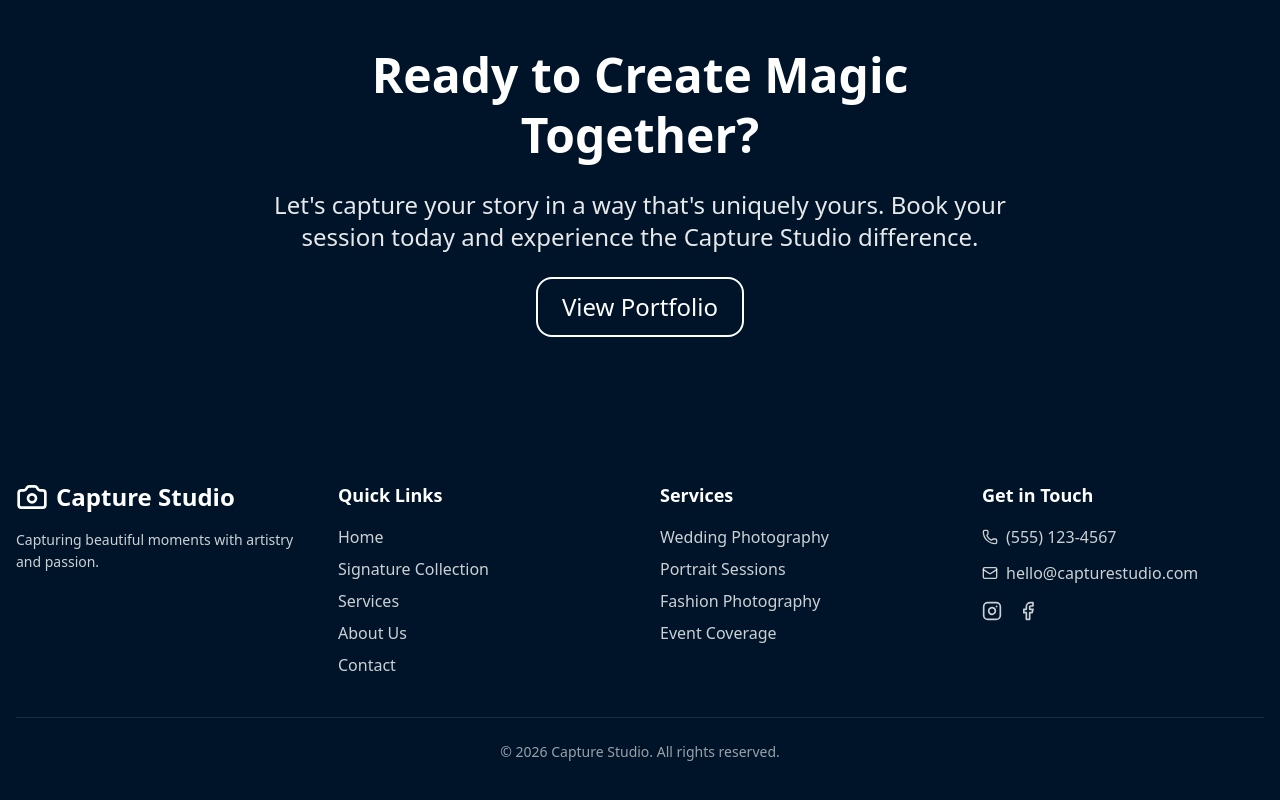
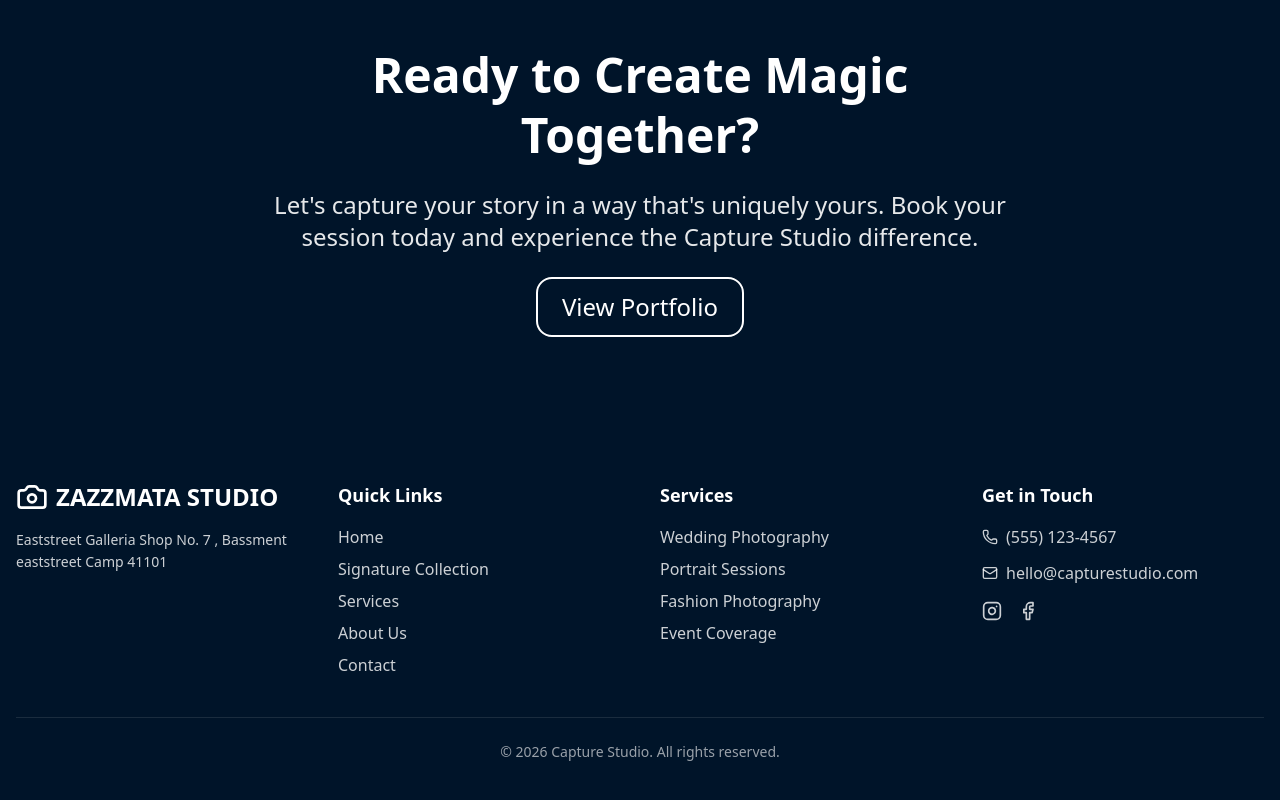
Before and after one commit to sohamtapse/ZazzmatazStudio, a Next.js app: page / in a window 1280 px wide. Shown: the part 2489-3289 px from the top of the page. Built offline with nearby package versions, Linux system fonts and the light colour scheme.

Commit message:
addres added.

```diff
--- a/components/Footer.tsx
+++ b/components/Footer.tsx
@@ -11,11 +11,11 @@ const Footer = () => {
             <Link href="/" className="flex items-center gap-2 mb-4">
               <Camera className="h-8 w-8" />
               <span className="font-display text-2xl font-bold">
-                Capture Studio
+                ZAZZMATA STUDIO
               </span>
             </Link>
             <p className="text-white/80 text-sm leading-relaxed max-w-xs">
-              Capturing beautiful moments with artistry and passion.
+              Eaststreet Galleria Shop No. 7 , Bassment eaststreet Camp 41101
             </p>
           </div>
 
```
